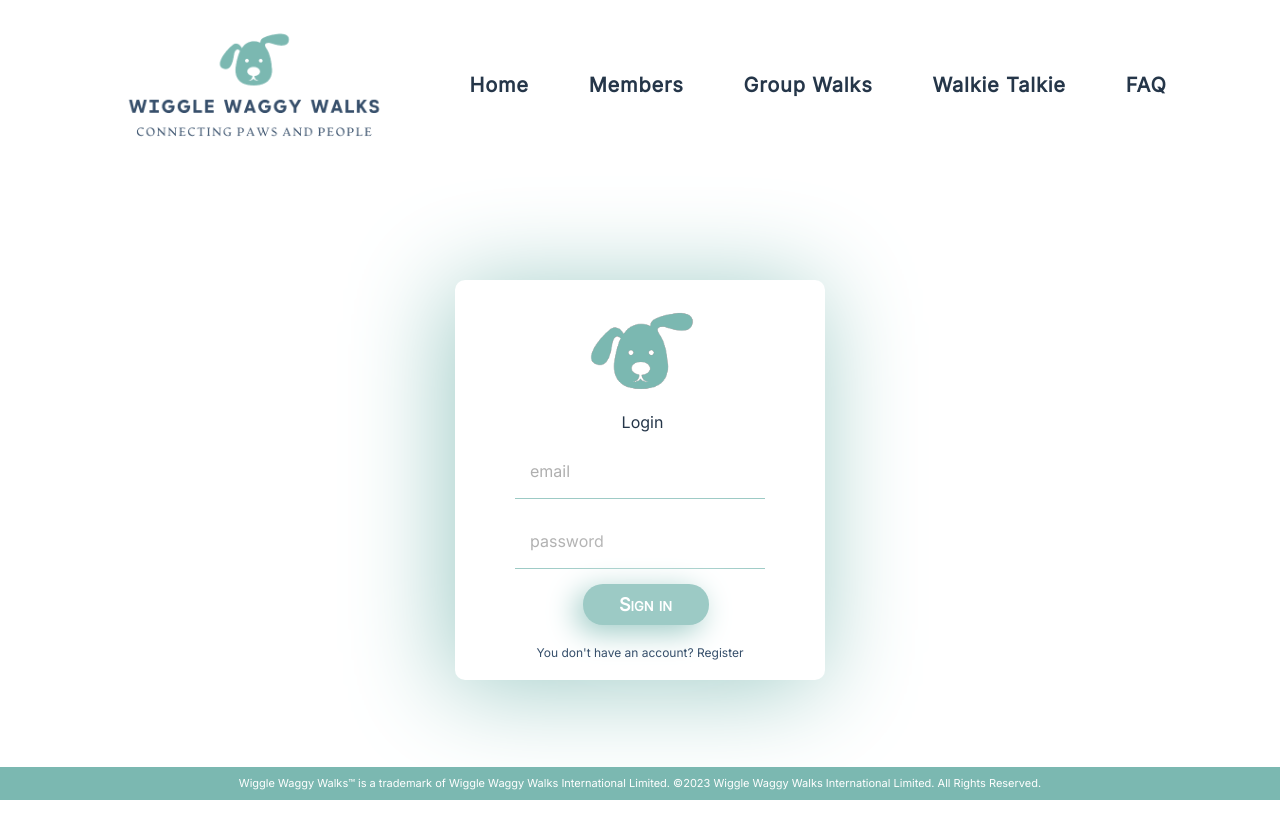
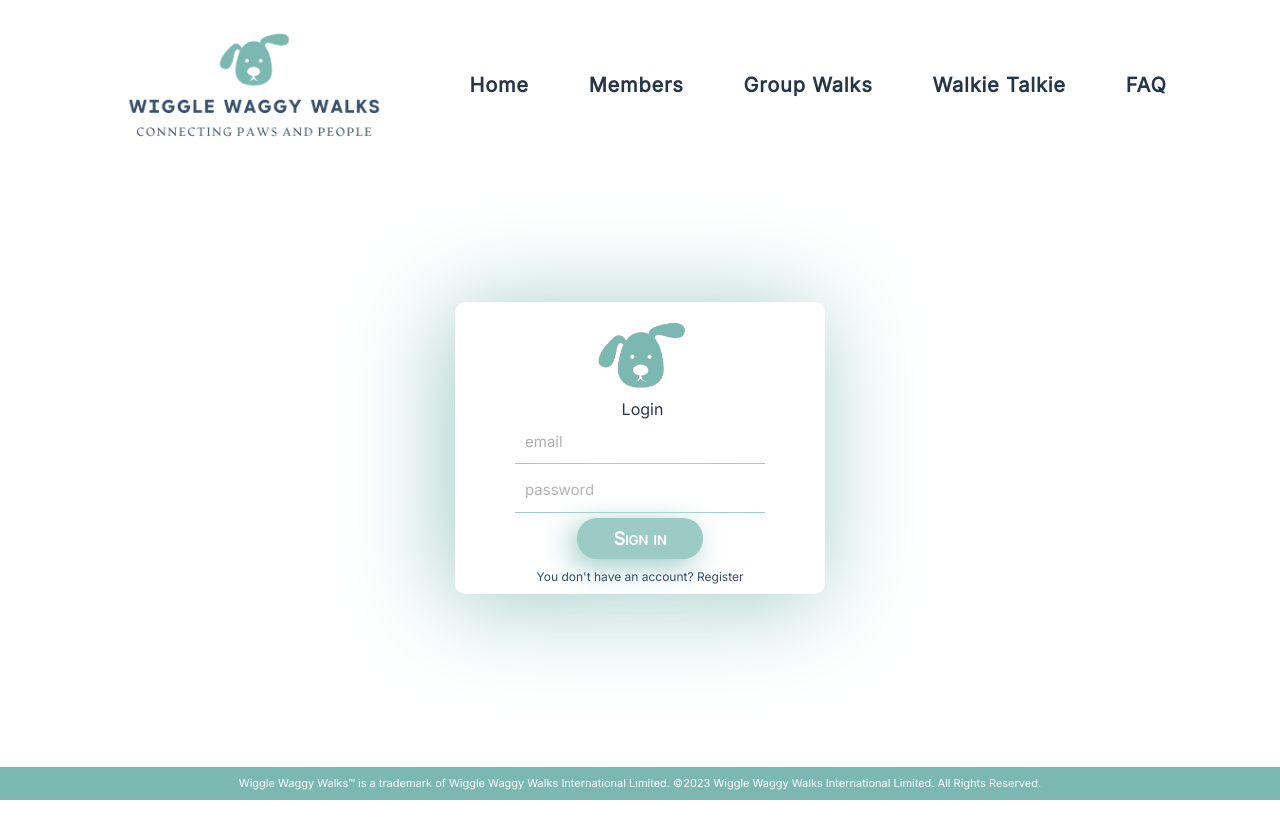
Before and after one commit to samjaygill/Capstone_Client, a React (Create React App) app: page /login in a window 1280 px wide. Shown: the top 838 px of the page. After the commit the page ends 816 px from the top, so only its background shows below. Built offline with nearby package versions, Linux system fonts and the light colour scheme; no server answers.

Commit message:
updated login and register page

```diff
--- a/src/style.scss
+++ b/src/style.scss
@@ -18,18 +18,21 @@
   // background-color: #a7bcff;
   background: white;
 
-  height: 100vh;
+  height: 92vh;
   display: flex;
   align-items: center;
   justify-content: center;
+  @include mobile {
+    height: 84vh;
+  }
 
   .formWrapper {
     background-color: #fff;
-    padding: 20px 60px;
+    padding: 10px 60px;
     border-radius: 10px;
     display: flex;
     flex-direction: column;
-    gap: 10px;
+    gap: 0px;
     align-items: center;
     box-shadow: -7px 7px 100px #9ccac5, 7px -7px 100px #ffffff;
 
@@ -38,32 +41,42 @@
       gap: 0;
     }
 
-    .logo {
-      color: #364f6b;
-      font-weight: bold;
-      font-size: 24px;
-    }
+
 
     .small-logo {
-      width: 118px;
+      width: 100px;
       height: auto;
     }
 
     .title {
       color: #253649;
       font-size: 16px;
+      @include mobile {
+        font-size: 14px;
+      }
     }
 
     form {
       display: flex;
       flex-direction: column;
-      gap: 15px;
+      align-items: center;
+      gap: 5px;
+      font-size: 15px;
+      @include mobile {
+        font-size: 13px;
+        gap: 5px;
+
+      }
 
       input {
-        padding: 15px;
+        padding: 10px;
         border: none;
         width: 250px;
         border-bottom: 1px solid #9ccac5;
+        @include mobile {
+          width: 280px;
+          padding: 10px;
+        }
         &::placeholder {
           color: rgb(175, 175, 175);
         }
@@ -73,11 +86,13 @@
         background-color: #9ccac5;
         align-items: center;
         margin-top: 0px;
-        margin-left: 27%;
         width: 126px;
         padding: 10px;
         border-radius: 20px;
         box-shadow: -7px 7px 30px #9ccac5, 7px -7px 100px #ffffff;
+        text-align: center;
+        @include mobile {
+        }
       }
     }
     button:hover {
@@ -174,7 +189,7 @@
           font-size: 10px;
         }
 
-        .chat-logo{
+        .chat-logo {
           height: 35px;
           width: auto;
           @include mobile {
```
